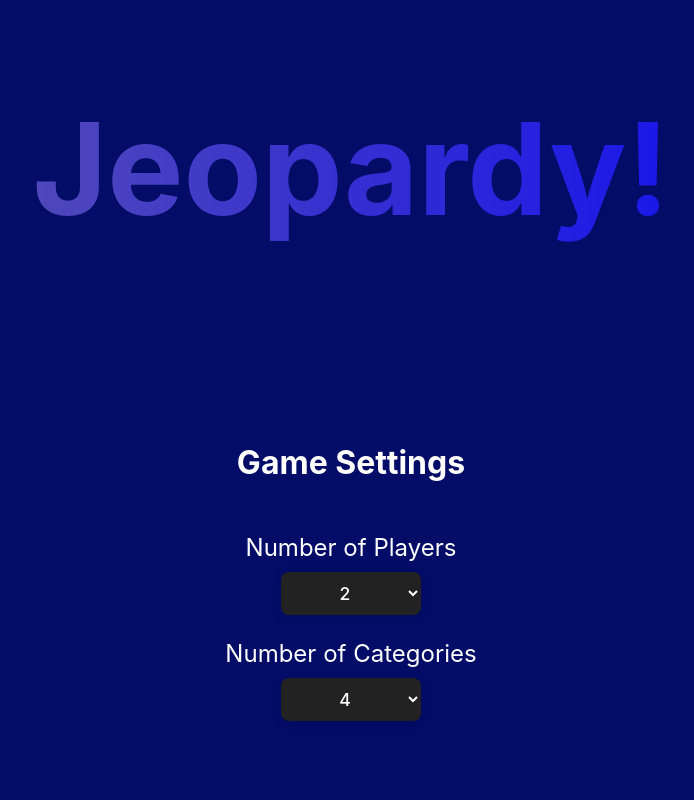
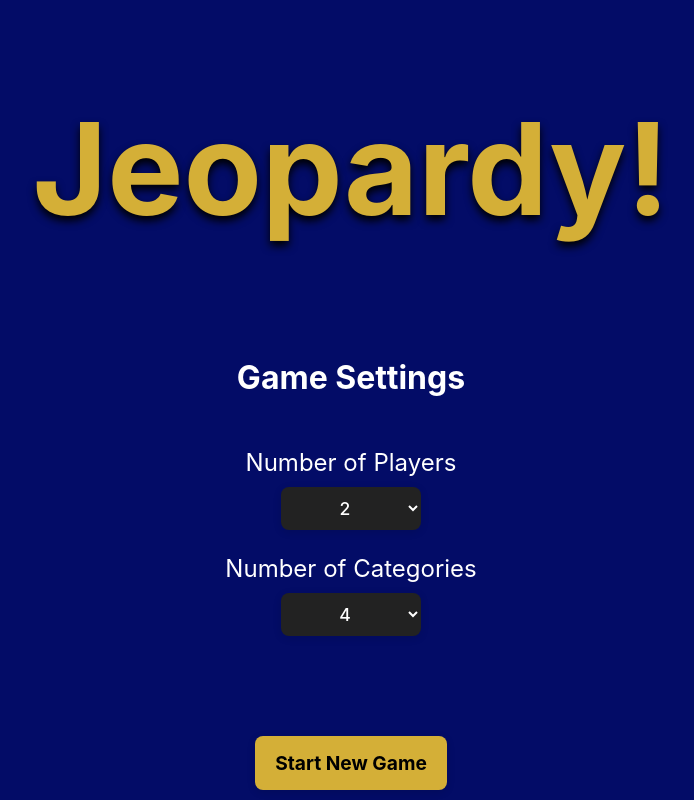
Before and after one commit to lsanch78/jeopardy, a Vue app: page / in a window 1280 px wide. Shown: the whole page, without its empty margins (289-983 px from the left). Built offline with nearby package versions, Linux system fonts and the light colour scheme.

Commit message:
updated yellow hue

```diff
--- a/src/App.css
+++ b/src/App.css
@@ -9,6 +9,7 @@
     overflow: hidden;
     padding: 5px;
     box-sizing: border-box;
+    perspective: 800px;
 }
 
 #game-table {
@@ -51,14 +52,15 @@
 }
 
 #game-title {
+    display: flex;
+    justify-content: center;
     font-weight: bold;
-    color: transparent;
+    color: var(--color-gold);
+    text-shadow: 0 5px 8px var(--color-black);
     text-align: center;
     font-size: clamp(2.5rem, 15vw, 8rem);
-    background: linear-gradient(270deg, blue, var(--color-gold-light), var(--color-blue), var(--color-gold-bright), var(--color-gold-light), var(--color-gold));
-    background-size: 1200% 1200%;
-    -webkit-background-clip: text;
-    animation: shimmer 10s linear infinite;
+    animation: fallInZ 0.78s cubic-bezier(.17,.67,.83,.67) 0s 1;
+    transform-style: preserve-3d;
 }
 
 @keyframes shimmer {
@@ -73,16 +75,31 @@
     }
 }
 
+@keyframes fallInZ {
+    0% {
+        opacity: 0;
+        transform: translateZ(400px) scale(2) rotateX(-40deg);
+    }
+    60% {
+        opacity: 1;
+        transform: translateZ(-40px) scale(1.05) rotateX(8deg);
+    }
+    80% {
+        transform: translateZ(0px) scale(1.02) rotateX(-2deg);
+    }
+    100% {
+        opacity: 1;
+        transform: translateZ(0px) scale(1) rotateX(0deg);
+    }
+}
+
 #game-settings-wrapper {
     font-weight: bold;
-    margin-top: 2.5rem;
-    padding: 45px;
     display: flex;
     flex-direction: column;
     justify-content: center;
     align-items: center;
     color: var(--color-white);
-    min-width: 300px;
     border-radius: 50px;
 }
 
--- a/src/assets/main.css
+++ b/src/assets/main.css
@@ -50,8 +50,7 @@
     text-align: center;
     margin: 0 auto;
     padding: 10px;
-    background: linear-gradient(270deg, var(--color-gold), var(--color-gold-light), var(--color-gold-bright), var(--color-gold));
-    animation: questionBoxBgAnim 20s ease-in-out infinite;
+    background: var(--color-gold-light);
     color: var(--color-black);
     font-size: clamp(0.5rem, 1.9vw, 1.3rem);
     border-radius: 10px;
@@ -83,19 +82,16 @@
 
 .question-box .buttons input[type="button"][value="true"] {
     background: linear-gradient(90deg, #10b945 0%, #49b76e 100%);
+    box-shadow: 0 5px 14px rgba(0, 0, 0, 0.18);
 }
 
 .question-box .buttons input[type="button"][value="false"] {
     background: linear-gradient(90deg, #ff5858 0%, #ff5858 100%);
+    box-shadow: 0 5px 14px rgba(0, 0, 0, 0.18);
 }
 
 .question-box .buttons input[type="button"]:hover {
-    box-shadow: 0 4px 16px rgba(0, 0, 0, 0.18);
-    filter: brightness(1.08);
-}
-
-.question-box .buttons input[type="button"]:active {
-    filter: brightness(0.95);
+    filter: brightness(1.18);
 }
 
 .player-score-wrapper {
@@ -116,6 +112,7 @@
     text-align: center;
     font-family: var(--font-main), serif;
     font-size: clamp(0.4rem, 2.1vw, 3rem);
+    margin: 0;
 }
 
 .player-score-wrapper.current-player {
--- a/src/assets/variables.css
+++ b/src/assets/variables.css
@@ -1,9 +1,9 @@
 :root {
-  --color-gold: #ffd700; /* Jeopardy gold */
-  --color-gold-light: #ffe324; /* light gold */
+  --color-gold: #d4af37; /* Jeopardy gold */
+  --color-gold-light: #ffba39; /* light gold */
   --color-gold-bright: #ffe37b; /* bright gold */
   --color-blue: #1a237e; /* Jeopardy blue */
-  --color-blue-dark: #283593; /* accent blue */
+  --color-blue-dark: #223083; /* accent blue */
   --color-green: #43a047; /* correct answer green */
   --color-bg: #030c67; /* main background blue */
   --color-white: #ffffff;
```
